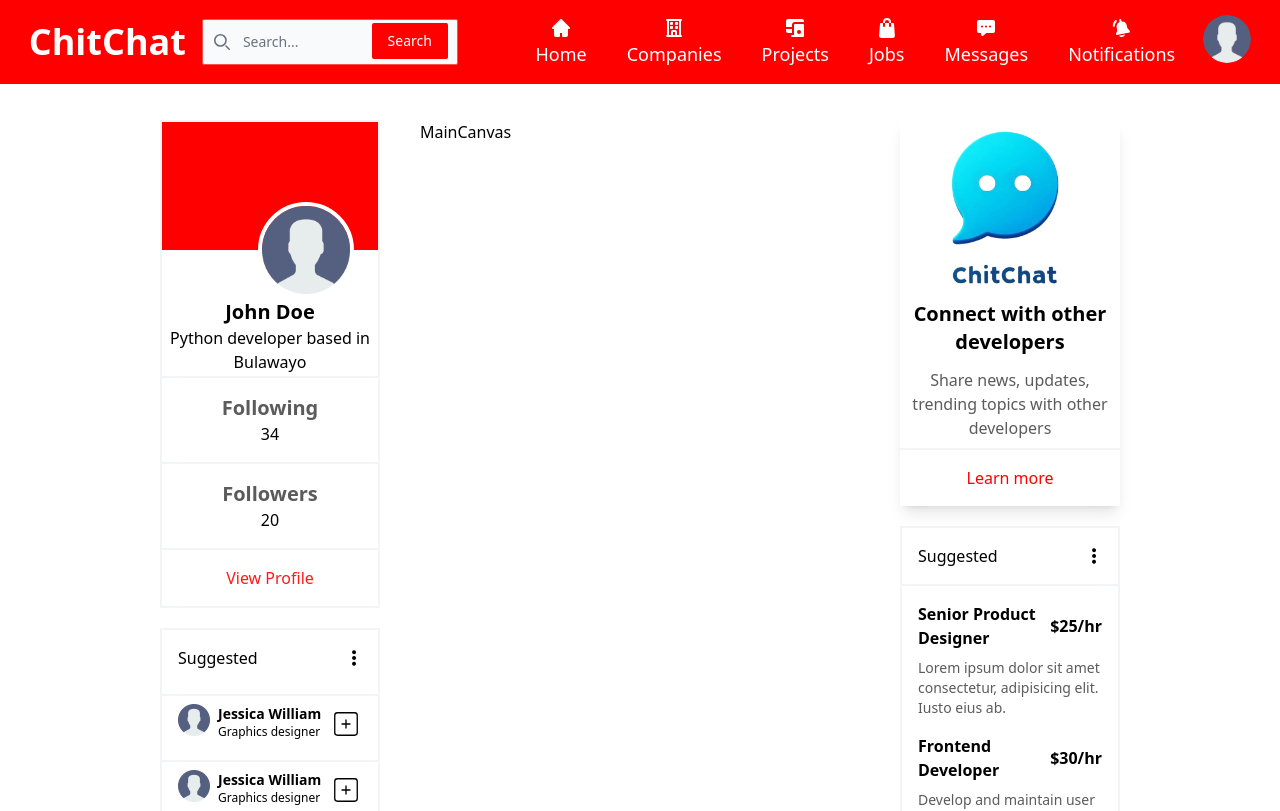
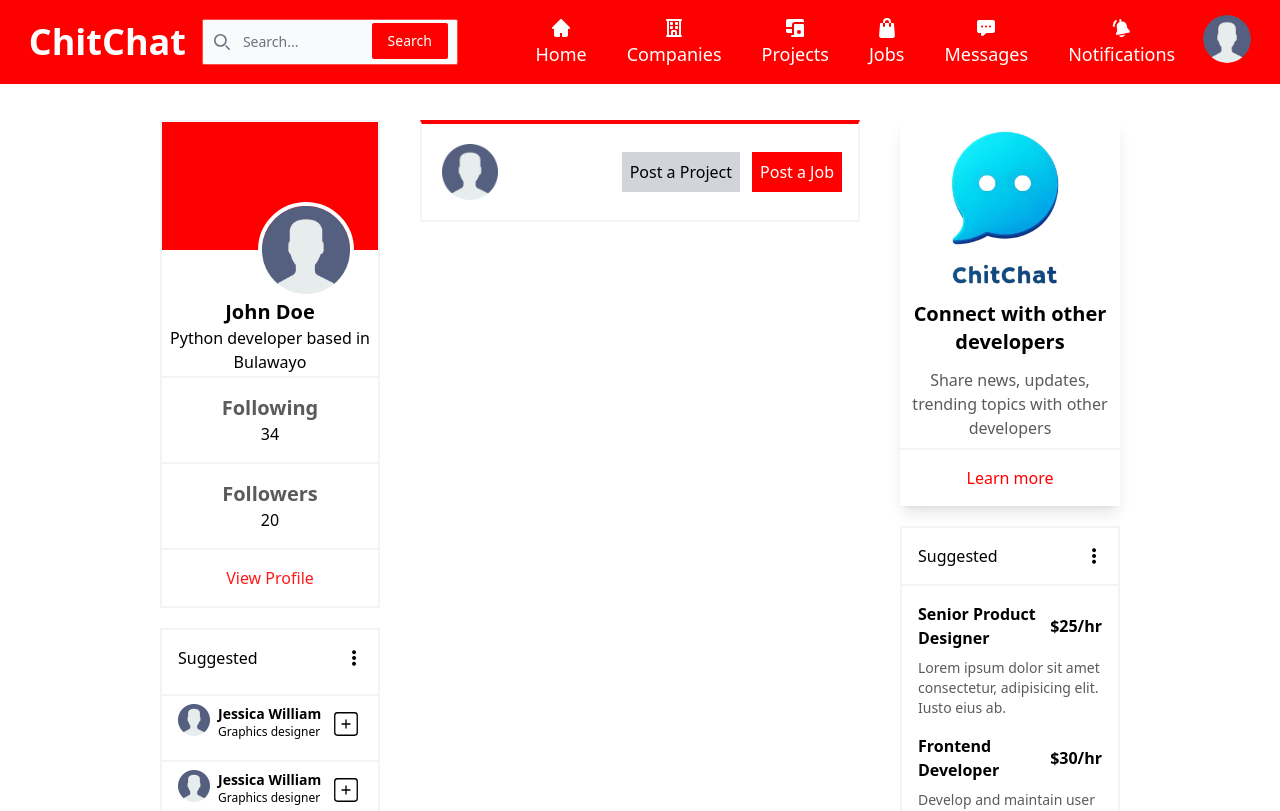
Before and after one commit to PythonBulawayo/ChitChat, a React (Vite) app in the folder frontend/: page / in a window 1280 px wide. Shown: the top 811 px of the page. Built offline with nearby package versions, Linux system fonts and the light colour scheme.

Commit message:
added the create job and project card

```diff
--- /dev/null
+++ b/frontend/src/components/Home/CreatePost.tsx
@@ -0,0 +1,32 @@
+import React from "react";
+import { images } from "../../constants";
+
+const CreatePost = () => {
+	return (
+		<div className="p-4 w-full border-t-4 border-t-primary-500 border-r-2 border-l-2 border-b-2 border-gray-100 flex justify-between">
+			<div className="md:w-[4rem] md:h-[4rem] h-[4rem] w-[4rem] rounded-full border-4 border-white flex items-center justify-between">
+				<img src={images.userProfile} alt="profile" className="object-fill" />
+			</div>
+			<div className="flex gap-3 items-center">
+				<button
+					className="p-2 bg-gray-300"
+					onClick={() => {
+						//!TODO add create project feature
+					}}
+				>
+					Post a Project
+				</button>
+				<button
+					className="p-2 bg-primary-500 text-white"
+					onClick={() => {
+						//!TODO add create job feature
+					}}
+				>
+					Post a Job
+				</button>
+			</div>
+		</div>
+	);
+};
+
+export default CreatePost;
--- a/frontend/src/components/Home/MainCanvas.tsx
+++ b/frontend/src/components/Home/MainCanvas.tsx
@@ -1,7 +1,12 @@
 import React from "react";
+import CreatePost from "./CreatePost";
 
 const MainCanvas = () => {
-	return <div className="w-2/3">MainCanvas</div>;
+	return (
+		<div className="w-full">
+			<CreatePost />
+		</div>
+	);
 };
 
 export default MainCanvas;
--- a/frontend/src/pages/Home/HomePage.tsx
+++ b/frontend/src/pages/Home/HomePage.tsx
@@ -13,7 +13,9 @@ export const Home = () => {
 					<SideBar />
 					<Suggested />
 				</div>
-				<MainCanvas />
+				<div className="w-2/3 flex flex-col space-y-4">
+					<MainCanvas />
+				</div>
 				<div className="flex w-1/3 flex-col space-y-5">
 					<RightSIdeBar />
 					<TopJobs />
```
